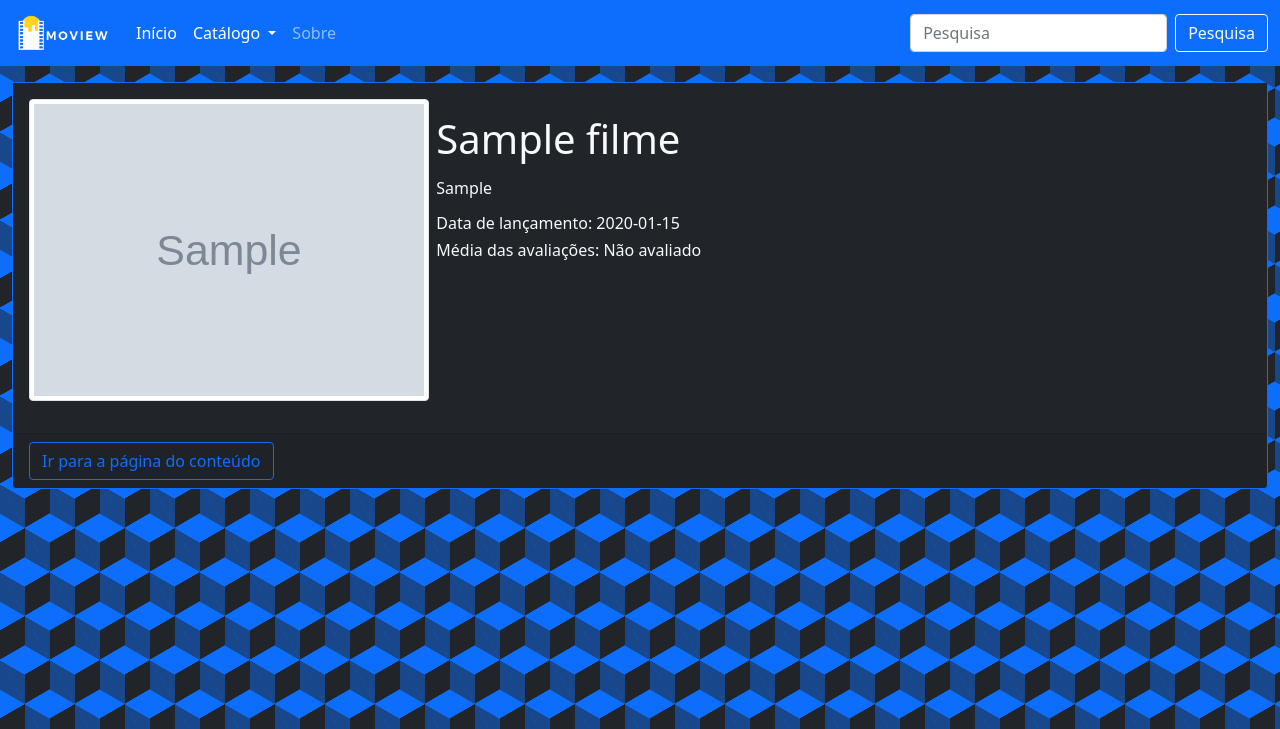
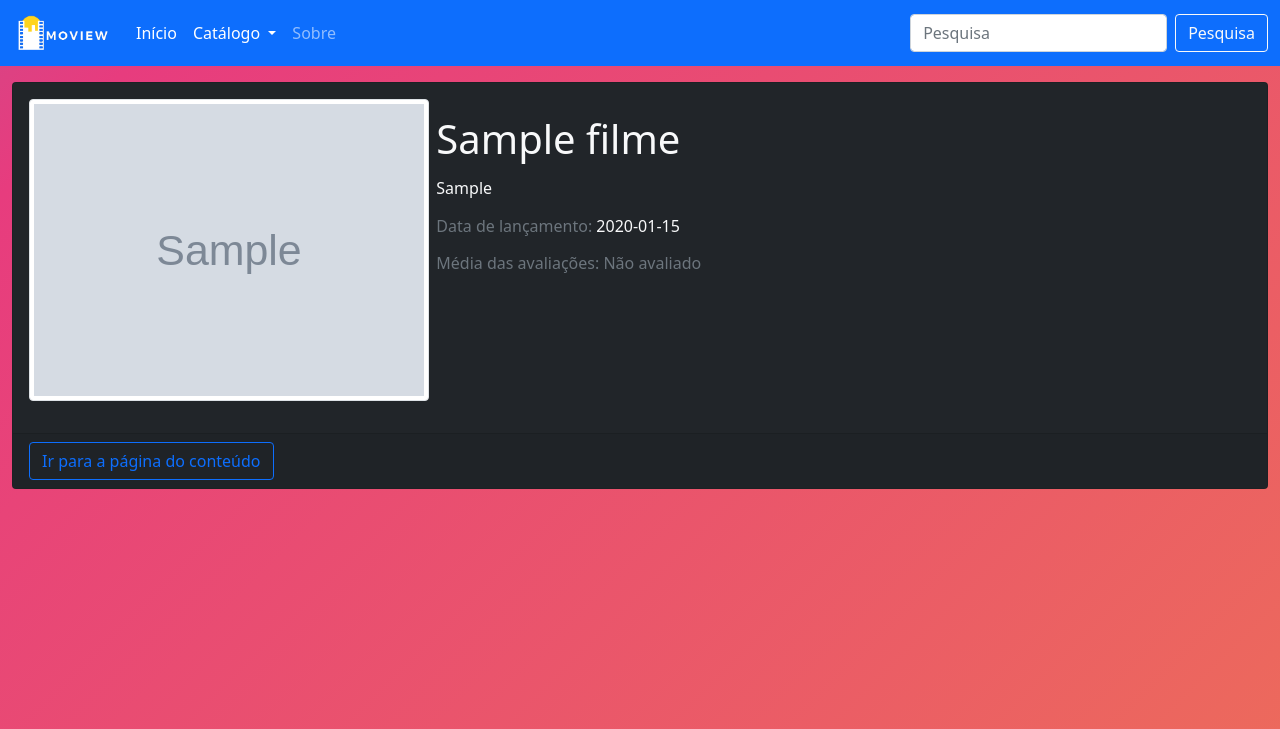
Before and after one commit to fortmea/pi3, a PHP site: page /filmes.php in a window 1280 px wide. Shown: the top 729 px of the page. Run offline with PHP 8.4, Linux system fonts and the light colour scheme; tables that the repository leaves empty hold one stand-in row (values such as "Sample post"); grey boxes marked "Sample" are stand-in pictures.

Commit message:
Mudanças visuais

```diff
--- a/filmes.php
+++ b/filmes.php
@@ -24,9 +24,9 @@
         while ($linha = $execqg->fetch(PDO::FETCH_OBJ)) {
             $conta++;
         ?>
-            <div class="card bg-dark border-primary mb-3">
+            <div class="card bg-dark mb-3">
 
-                <div class="card-body bg-dark">
+                <div class="card-body">
                     <div>
                         <div class="row g-0">
                             <div class="col-md-4">
@@ -35,13 +35,13 @@
                             </div>
                             <div class="col-md-8">
                                 <p>
-                                <h1><?= $linha->nome ?></h1>
+                                <a class="stretched-link link-light" style="text-decoration:none" href="conteudo.php?id=<?= $linha->id ?>"><h1><?= $linha->nome ?></h1></a>
                                 </p>
                                 <p>
                                 <h6><?= $linha->sinopse ?></h6>
                                 </p>
-                                <h6>Data de lançamento: <?= $linha->lancamento ?></h6>
-                                <h6>Média das avaliações: Não avaliado</h6>
+                                <p class="text-secondary mb-3">Data de lançamento: <span class="text-light"><?= $linha->lancamento ?></span></p>
+                                <h6 class="text-secondary">Média das avaliações: Não avaliado</h6>
                             </div>
                         </div>
                     </div>
--- a/lista.php
+++ b/lista.php
@@ -35,13 +35,13 @@
                             </div>
                             <div class="col-md-8">
                                 <p>
-                                <h1><?= $linha->nome ?></h1>
+                                <a class="stretched-link link-secondary" style="text-decoration:none" href="conteudo.php?id=<?= $linha->id ?>"><h1><?= $linha->nome ?></h1></a>
                                 </p>
                                 <p>
                                 <h6><?= $linha->sinopse ?></h6>
                                 </p>
-                                <h6>Data de lançamento: <?= $linha->lancamento ?></h6>
-                                <h6>Média das avaliações: Não avaliado</h6>
+                                <p class="text-secondary mb-3">Data de lançamento: <span class="text-light"><?= $linha->lancamento ?></span></p>
+                                <h6 class="text-secondary">Média das avaliações: Não avaliado</h6>
                             </div>
                         </div>
                     </div>
--- a/resources/css/style.css
+++ b/resources/css/style.css
@@ -30,9 +30,22 @@
 }
 
 body {
-    background-color: #212529;
-    opacity: 1;
-    background-image: linear-gradient(30deg, #0d6efd 12%, transparent 12.5%, transparent 87%, #0d6efd 87.5%, #0d6efd), linear-gradient(150deg, #0d6efd 12%, transparent 12.5%, transparent 87%, #0d6efd 87.5%, #0d6efd), linear-gradient(30deg, #0d6efd 12%, transparent 12.5%, transparent 87%, #0d6efd 87.5%, #0d6efd), linear-gradient(150deg, #0d6efd 12%, transparent 12.5%, transparent 87%, #0d6efd 87.5%, #0d6efd), linear-gradient(60deg, #0d6efd77 25%, transparent 25.5%, transparent 75%, #0d6efd77 75%, #0d6efd77), linear-gradient(60deg, #0d6efd77 25%, transparent 25.5%, transparent 75%, #0d6efd77 75%, #0d6efd77);
-    background-size: 50px 88px;
-    background-position: 0 0, 0 0, 25px 44px, 25px 44px, 0 0, 25px 44px;
+	background: linear-gradient(-45deg, #ee7752, #e73c7e, #23a6d5, #23d5ab);
+	background-size: 400% 400%;
+	animation: gradient 15s ease infinite;
 }
+
+@keyframes gradient {
+	0% {
+		background-position: 0% 50%;
+	}
+	50% {
+		background-position: 100% 50%;
+	}
+	100% {
+		background-position: 0% 50%;
+	}
+}
+.link-ligh{
+    color:#fff;
+}
--- a/series.php
+++ b/series.php
@@ -35,13 +35,13 @@
                             </div>
                             <div class="col-md-8">
                                 <p>
-                                <h1><?= $linha->nome ?></h1>
+                                <a class="stretched-link link-light" style="text-decoration:none" href="conteudo.php?id=<?= $linha->id ?>"><h1><?= $linha->nome ?></h1></a>
                                 </p>
                                 <p>
                                 <h6><?= $linha->sinopse ?></h6>
                                 </p>
-                                <h6>Data de lançamento: <?= $linha->lancamento ?></h6>
-                                <h6>Média das avaliações: Não avaliado</h6>
+                                <p class="text-secondary mb-3">Data de lançamento: <span class="text-light"><?= $linha->lancamento ?></span></p>
+                                <h6 class="text-secondary">Média das avaliações: Não avaliado</h6>
                             </div>
                         </div>
                     </div>
```
